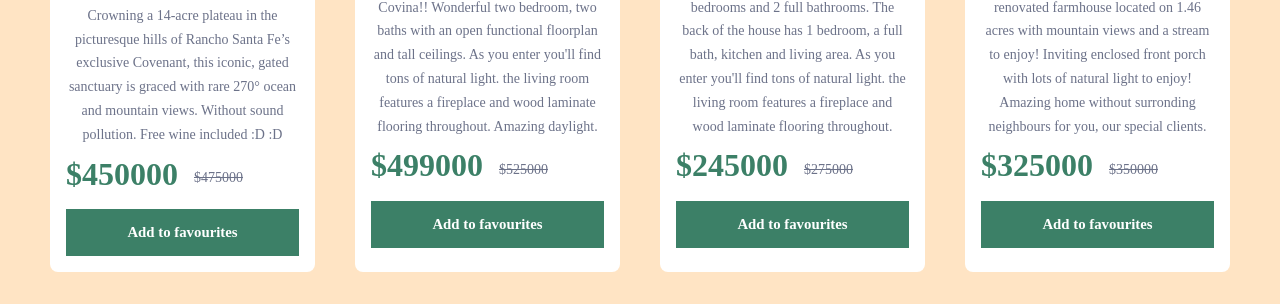
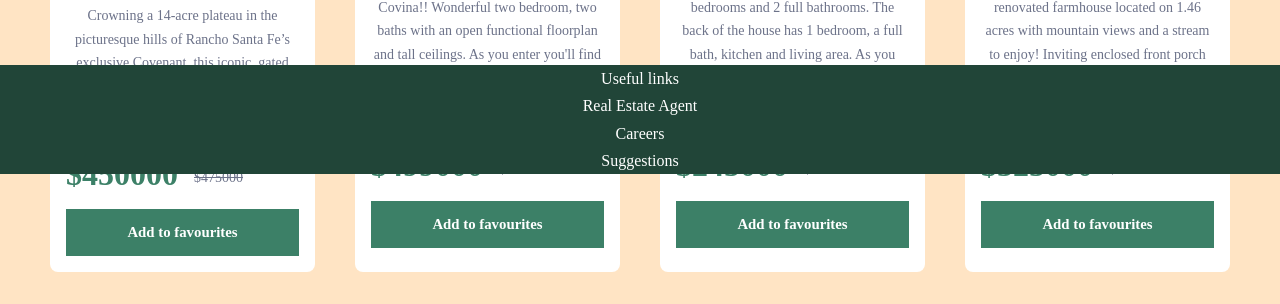
Before and after one commit to MITE4ETO/RoyaltyHomes, a plain HTML site: page index.html in a window 1280 px wide. Shown: the part 626-930 px from the top of the page. Drawn offline with Linux system fonts and the light colour scheme.

Commit message:
added footer

```diff
--- a/components.css
+++ b/components.css
@@ -266,3 +266,18 @@ width: auto;
   .modal-footer{
     background-color: bisque;
   }
+  .footer{
+    box-sizing: border-box;
+  }
+  .footer {
+    position: fixed;
+    left: 0;
+    bottom: 0;
+    width: 100%;
+    background-color: var(--clr-primary-500);
+    color: white;
+    text-align: center;
+  }
+  .footerElements a{
+    color: white;
+  }
--- a/index.html
+++ b/index.html
@@ -273,5 +273,13 @@
     </div>
     <script src="modal.js"></script>
     <script src="favButtonClick.js"></script>
+    <div class="footer">
+      <div class="footerElements">
+        <p>Useful links<br></p>
+        <a class="realEstateAgent" id="realEstateAgent" href=""><p>Real Estate Agent</p></a>
+        <a class="careers" id="careers" href=""><p>Careers</p></a>
+        <a class="suggestions" id="suggestions" href=""><p>Suggestions</p></a>
+      </div>
+    </div>
   </body>
 </html>
```
